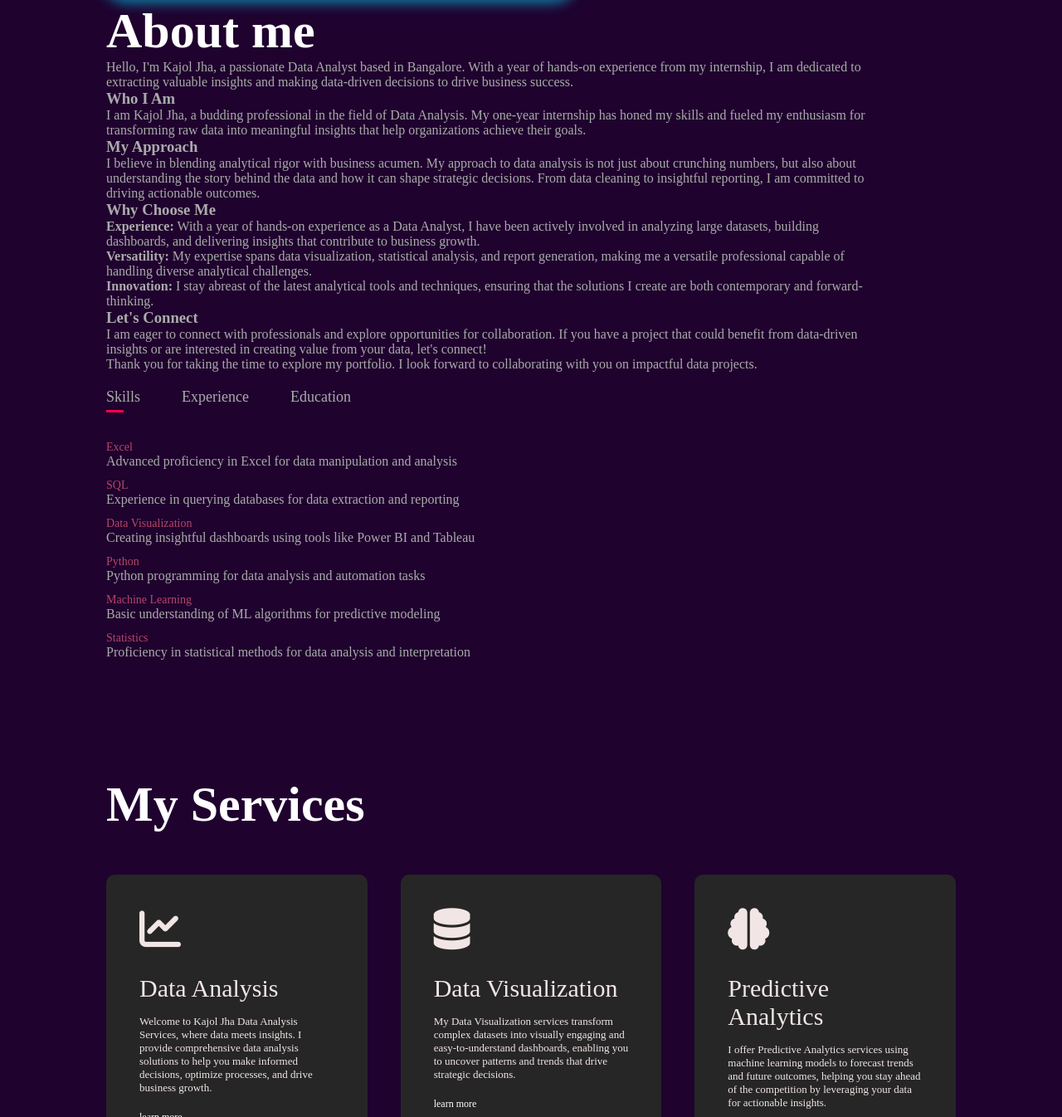
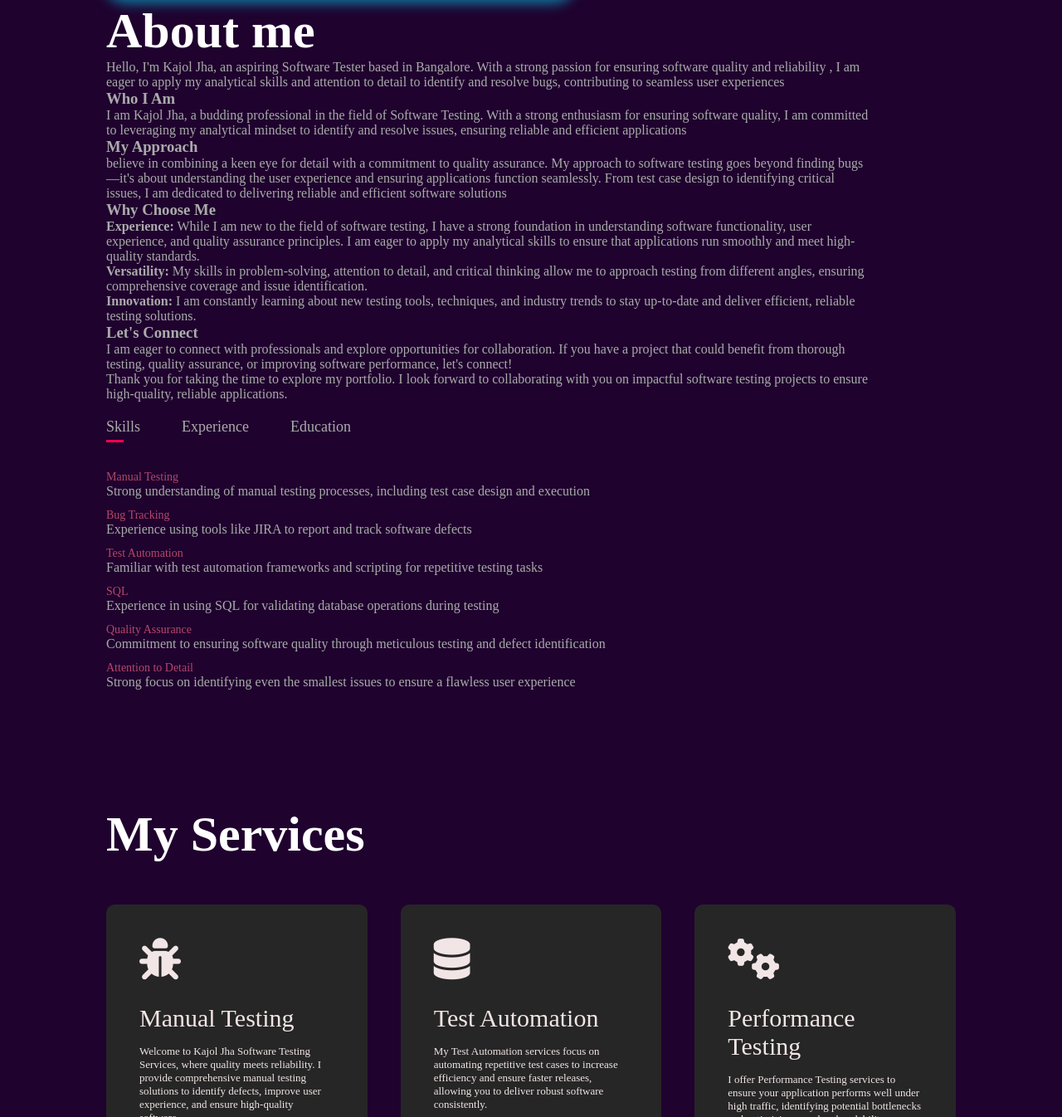
Before and after one commit to rahuljha111/kajol-s-port, a plain HTML site: page index.html in a window 1280 px wide. Shown: the part 1454-2800 px from the top of the page at 83% size. Drawn offline with Linux system fonts and the light colour scheme.

Commit message:
index.html

```diff
--- a/index.html
+++ b/index.html
@@ -18,14 +18,14 @@
                     <li><a href="#header">Home</a></li>
                     <li><a href="#about">About</a></li>
                     <li><a href="#services">Services</a></li>
-                    <!-- <li><a href="#portfolio">Portfolio</a></li> -->
+                    <li><a href="#portfolio">Portfolio</a></li>
                     <li><a href="#contact">Contact</a></li>
                     <i class="fas fa-times" onclick="closemenu()"></i>
                 </ul>
                 <i class="fas fa-bars" onclick="openmenu()"></i>
             </nav>
              <div class="header-text">
-              <P>Data Analyst</P>
+              <P>Manual Tester</P>
               <h1>Hi, i am <span>Kajol Jha</span></h1>
              </div>
         </div>
@@ -40,40 +40,41 @@
                  <div class="about-col-2">
                   <h1 class="sub-title">About me</h1>
                   <P>
-                    Hello, I'm Kajol Jha, a passionate Data Analyst based in Bangalore. With a year of hands-on experience from my internship,
-                    I am dedicated to extracting valuable insights and making data-driven decisions to drive business success.
+                    Hello, I'm Kajol Jha, an aspiring Software Tester based in Bangalore. With a strong passion for ensuring software quality and reliability
+                      , I am eager to apply my analytical skills and attention to detail to identify and resolve bugs, contributing to seamless user experiences
                 </P>
 
                 <h3>Who I Am</h3>
                 <P>
-                    I am Kajol Jha, a budding professional in the field of Data Analysis. My one-year internship has honed my skills and fueled
-                    my enthusiasm for transforming raw data into meaningful insights that help organizations achieve their goals.
+                   I am Kajol Jha, a budding professional in the field of Software Testing. With a strong enthusiasm for ensuring software quality,
+                    I am committed to leveraging my analytical mindset to identify and resolve issues, ensuring reliable and efficient applications
                 </P>
 
                 <h3>My Approach</h3>
                 <P>
-                    I believe in blending analytical rigor with business acumen. My approach to data analysis is not just about crunching numbers,
-                    but also about understanding the story behind the data and how it can shape strategic decisions. From data cleaning to insightful
-                    reporting, I am committed to driving actionable outcomes.
+                    believe in combining a keen eye for detail with a commitment to quality assurance.
+                    My approach to software testing goes beyond finding bugs—it's about understanding the user experience and ensuring applications function seamlessly.
+                    From test case design to identifying critical issues, I am dedicated to delivering reliable and efficient software solutions
                 </P>
 
                 <h3>Why Choose Me</h3>
                 <P>
-                    <strong>Experience:</strong> With a year of hands-on experience as a Data Analyst, I have been actively involved in analyzing large datasets,
-                    building dashboards, and delivering insights that contribute to business growth.<br>
-                    <strong>Versatility:</strong> My expertise spans data visualization, statistical analysis, and report generation, making me a versatile professional
-                    capable of handling diverse analytical challenges.<br>
-                    <strong>Innovation:</strong> I stay abreast of the latest analytical tools and techniques, ensuring that the solutions I create are both
-                    contemporary and forward-thinking.
+                   <strong>Experience:</strong> While I am new to the field of software testing, I have a strong foundation in understanding software functionality, user experience, and quality assurance principles. I am eager to apply my analytical skills to ensure that applications run smoothly and meet high-quality standards.<br>
+                    <strong>Versatility:</strong> My skills in problem-solving, attention to detail, and critical thinking allow me to approach testing from different angles, ensuring comprehensive coverage and issue identification.<br>
+                   <strong>Innovation:</strong> I am constantly learning about new testing tools, techniques, and industry trends to stay up-to-date and deliver efficient, reliable testing solutions.
+
                 </P>
 
                 <h3>Let's Connect</h3>
                 <P>
-                    I am eager to connect with professionals and explore opportunities for collaboration. If you have a project that could benefit from data-driven
-                    insights or are interested in creating value from your data, let's connect!
+                    I am eager to connect with professionals and explore
+                    opportunities for collaboration.
+                    If you have a project that could benefit from thorough testing, quality assurance,
+                    or improving software performance, let's connect!
                 </P>
 
-                <P>Thank you for taking the time to explore my portfolio. I look forward to collaborating with you on impactful data projects.</P>
+                <P>Thank you for taking the time to explore my portfolio.
+                    I look forward to collaborating with you on impactful software testing projects to ensure high-quality, reliable applications.</P>
 
                 <div class="tab-title">
                     <p class="tab-links active-link" onclick="opentab('skills')">Skills</p>
@@ -83,12 +84,13 @@
 
                 <div class="tab-contents active-tab" id="skills">
                     <ul>
-                        <li><span>Excel</span><br>Advanced proficiency in Excel for data manipulation and analysis</li>
-                        <li><span>SQL</span><br>Experience in querying databases for data extraction and reporting</li>
-                        <li><span>Data Visualization</span><br>Creating insightful dashboards using tools like Power BI and Tableau</li>
-                        <li><span>Python</span><br>Python programming for data analysis and automation tasks</li>
-                        <li><span>Machine Learning</span><br>Basic understanding of ML algorithms for predictive modeling</li>
-                        <li><span>Statistics</span><br>Proficiency in statistical methods for data analysis and interpretation</li>
+                    <li><span>Manual Testing</span><br>Strong understanding of manual testing processes, including test case design and execution</li>
+                    <li><span>Bug Tracking</span><br>Experience using tools like JIRA to report and track software defects</li>
+                    <li><span>Test Automation</span><br>Familiar with test automation frameworks and scripting for repetitive testing tasks</li>
+                    <li><span>SQL</span><br>Experience in using SQL for validating database operations during testing</li>
+                     <li><span>Quality Assurance</span><br>Commitment to ensuring software quality through meticulous testing and defect identification</li>
+                     <li><span>Attention to Detail</span><br>Strong focus on identifying even the smallest issues to ensure a flawless user experience</li>
+
                     </ul>
                 </div>
 
@@ -101,7 +103,7 @@
 
                 <div class="tab-contents" id="education">
                     <ul>
-                        <li><span>2023</span><br>Data Analytics Training at coursera </li>
+                        <li><span>2023</span><br>Manual testing Training at coursera </li>
                         <li><span>2022</span><br>Bachelor of computer application (BCA),Sikkim</li>
                         <li><span>2014</span><br>+2 from srijanaa higher secondary school</li>
                         <li><span>2012</span><br>10th from happyland higher secondary school</li>
@@ -119,26 +121,27 @@
         <h1 class="sub-title">My Services</h1>
         <div class="services-list">
             <div>
-                    <i class="fa-solid fa-chart-line"></i>
-                    <h2>Data Analysis</h2>
-                    <P>Welcome to Kajol Jha Data Analysis Services, where data meets insights. I provide comprehensive data analysis solutions to help you make informed decisions, optimize processes, and drive business growth.</P>
-                    <a href="#" >learn more</a>
+                <i class="fa-solid fa-bug"></i>
+                <h2>Manual Testing</h2>
+                <p>Welcome to Kajol Jha Software Testing Services, where quality meets reliability. I provide comprehensive manual testing solutions to identify defects, improve user experience, and ensure high-quality software.</p>
+                <a href="#">Learn more</a>
             </div>
             <div>
                 <i class="fa-solid fa-database"></i>
-                    <h2>Data Visualization</h2>
-                    <P>My Data Visualization services transform complex datasets into visually engaging and easy-to-understand dashboards, enabling you to uncover patterns and trends that drive strategic decisions.</P>
-                    <a href="#" >learn more</a>
+                <h2>Test Automation</h2>
+                <p>My Test Automation services focus on automating repetitive test cases to increase efficiency and ensure faster releases, allowing you to deliver robust software consistently.</p>
+                <a href="#">Learn more</a>
             </div>
             <div>
-                    <i class="fa-solid fa-brain"></i>
-                    <h2>Predictive Analytics</h2>
-                    <P>I offer Predictive Analytics services using machine learning models to forecast trends and future outcomes, helping you stay ahead of the competition by leveraging your data for actionable insights.</P>
-                    <a href="#" >learn more</a>
+                <i class="fa-solid fa-cogs"></i>
+                <h2>Performance Testing</h2>
+                <p>I offer Performance Testing services to ensure your application performs well under high traffic, identifying potential bottlenecks and optimizing speed and scalability.</p>
+                <a href="#">Learn more</a>
             </div>
         </div>
     </div>
 </div>
+
 
     <!-- ---------------p0ortfolio -->
      <!-- <div id="portfolio">
```
Lines whose indentation alone changed are shown as unchanged.
